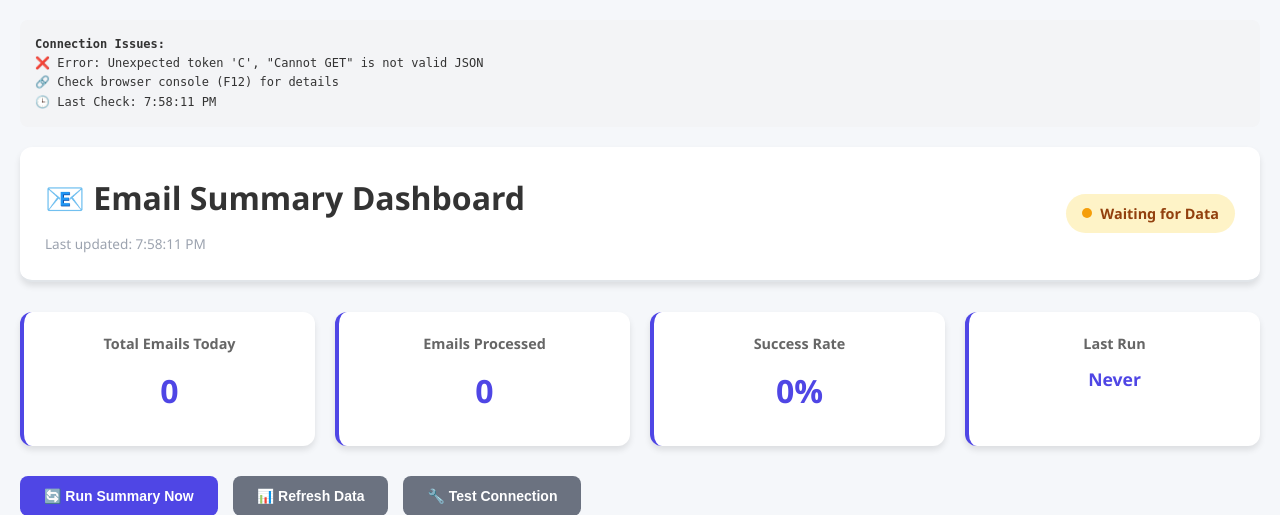
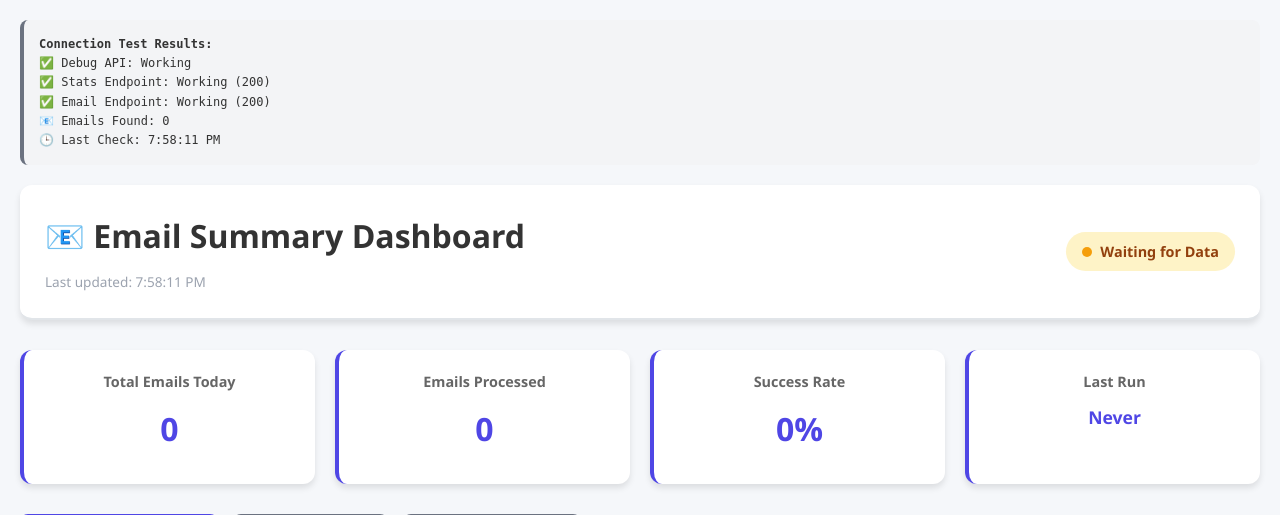
Before and after one commit to khalifyusuf70/email-summarizer, a Flask app: page /dashboard in a window 1280 px wide. Shown: the top 515 px of the page. Run offline with Flask 3, Linux system fonts and the light colour scheme; data that the repository does not hold is empty.

Commit message:
Update dashboard.html

```diff
--- a/templates/dashboard.html
+++ b/templates/dashboard.html
@@ -266,6 +266,10 @@
             background: #ef4444;
         }
 
+        .notification.info {
+            background: #3b82f6;
+        }
+
         .debug-info {
             background: #f3f4f6;
             padding: 15px;
@@ -273,6 +277,16 @@
             margin-bottom: 20px;
             font-family: monospace;
             font-size: 12px;
+            border-left: 4px solid #6b7280;
+        }
+
+        .debug-info a {
+            color: #4f46e5;
+            text-decoration: none;
+        }
+
+        .debug-info a:hover {
+            text-decoration: underline;
         }
     </style>
 </head>
@@ -369,21 +383,45 @@
                 showNotification('🔧 Testing connections...', 'info');
 
                 // Test basic connectivity
-                const debugResponse = await fetch('/debug');
+                const debugResponse = await fetch('/api/debug');
+                if (!debugResponse.ok) {
+                    throw new Error(`Debug API error: ${debugResponse.status}`);
+                }
                 const debugData = await debugResponse.json();
 
                 // Test stats endpoint
                 const statsResponse = await fetch('/api/stats');
-                const statsData = await statsResponse.json();
+                if (!statsResponse.ok) {
+                    throw new Error(`Stats API error: ${statsResponse.status}`);
+                }
+                const statsText = await statsResponse.text();
+
+                // Check if response is JSON
+                let statsData;
+                try {
+                    statsData = JSON.parse(statsText);
+                } catch (e) {
+                    throw new Error(`Stats API returned HTML instead of JSON: ${statsText.substring(0, 100)}...`);
+                }
 
                 // Test email data endpoint
                 const emailResponse = await fetch('/api/recent-summaries');
-                const emailData = await emailResponse.json();
+                if (!emailResponse.ok) {
+                    throw new Error(`Email API error: ${emailResponse.status}`);
+                }
+                const emailText = await emailResponse.text();
+
+                let emailData;
+                try {
+                    emailData = JSON.parse(emailText);
+                } catch (e) {
+                    throw new Error(`Email API returned HTML instead of JSON: ${emailText.substring(0, 100)}...`);
+                }
 
                 // Update debug info
                 document.getElementById('debugInfo').innerHTML = `
                     <strong>Connection Test Results:</strong><br>
-                    ✅ App Status: ${debugData.status}<br>
+                    ✅ Debug API: Working<br>
                     ✅ Stats Endpoint: Working (${statsResponse.status})<br>
                     ✅ Email Endpoint: Working (${emailResponse.status})<br>
                     📧 Emails Found: ${emailData.length || 0}<br>
@@ -398,9 +436,11 @@
                     <strong>Connection Issues:</strong><br>
                     ❌ Error: ${error.message}<br>
                     🔗 Check browser console (F12) for details<br>
-                    🕒 Last Check: ${new Date().toLocaleTimeString()}
+                    🕒 Last Check: ${new Date().toLocaleTimeString()}<br>
+                    <a href="/api/debug" target="_blank">Test API Debug</a> |
+                    <a href="/api/test-json" target="_blank">Test JSON</a>
                 `;
-                showNotification('❌ Connection test failed', 'error');
+                showNotification('❌ Connection test failed: ' + error.message, 'error');
             }
         }
 
@@ -408,12 +448,20 @@
             try {
                 console.log('Loading dashboard data...');
 
-                // Load stats
+                // Load stats with error handling
                 const statsResponse = await fetch('/api/stats');
                 if (!statsResponse.ok) {
                     throw new Error(`Stats API error: ${statsResponse.status}`);
                 }
-                const stats = await statsResponse.json();
+
+                const statsText = await statsResponse.text();
+                let stats;
+                try {
+                    stats = JSON.parse(statsText);
+                } catch (e) {
+                    throw new Error(`Stats API returned invalid JSON: ${statsText.substring(0, 100)}`);
+                }
+
                 updateStats(stats);
 
                 // Load email data for the table
@@ -421,7 +469,15 @@
                 if (!emailResponse.ok) {
                     throw new Error(`Email API error: ${emailResponse.status}`);
                 }
-                const emailData = await emailResponse.json();
+
+                const emailText = await emailResponse.text();
+                let emailData;
+                try {
+                    emailData = JSON.parse(emailText);
+                } catch (e) {
+                    throw new Error(`Email API returned invalid JSON: ${emailText.substring(0, 100)}`);
+                }
+
                 updateEmailTable(emailData);
 
                 // Update last updated timestamp
@@ -441,7 +497,7 @@
                     <tr>
                         <td colspan="5" class="no-data">
                             ❌ Error loading data: ${error.message}<br>
-                            Check if the server is running and try refreshing.
+                            <a href="/api/debug" target="_blank">Check API Status</a>
                         </td>
                     </tr>
                 `;
@@ -528,6 +584,10 @@
                     }
                 });
 
+                if (!response.ok) {
+                    throw new Error(`API error: ${response.status}`);
+                }
+
                 const result = await response.json();
 
                 if (result.status === 'success') {
@@ -553,7 +613,7 @@
 
         function showNotification(message, type = 'success') {
             const notification = document.createElement('div');
-            notification.className = `notification ${type === 'error' ? 'error' : ''}`;
+            notification.className = `notification ${type === 'error' ? 'error' : type === 'info' ? 'info' : ''}`;
             notification.textContent = message;
             document.body.appendChild(notification);
 
```
